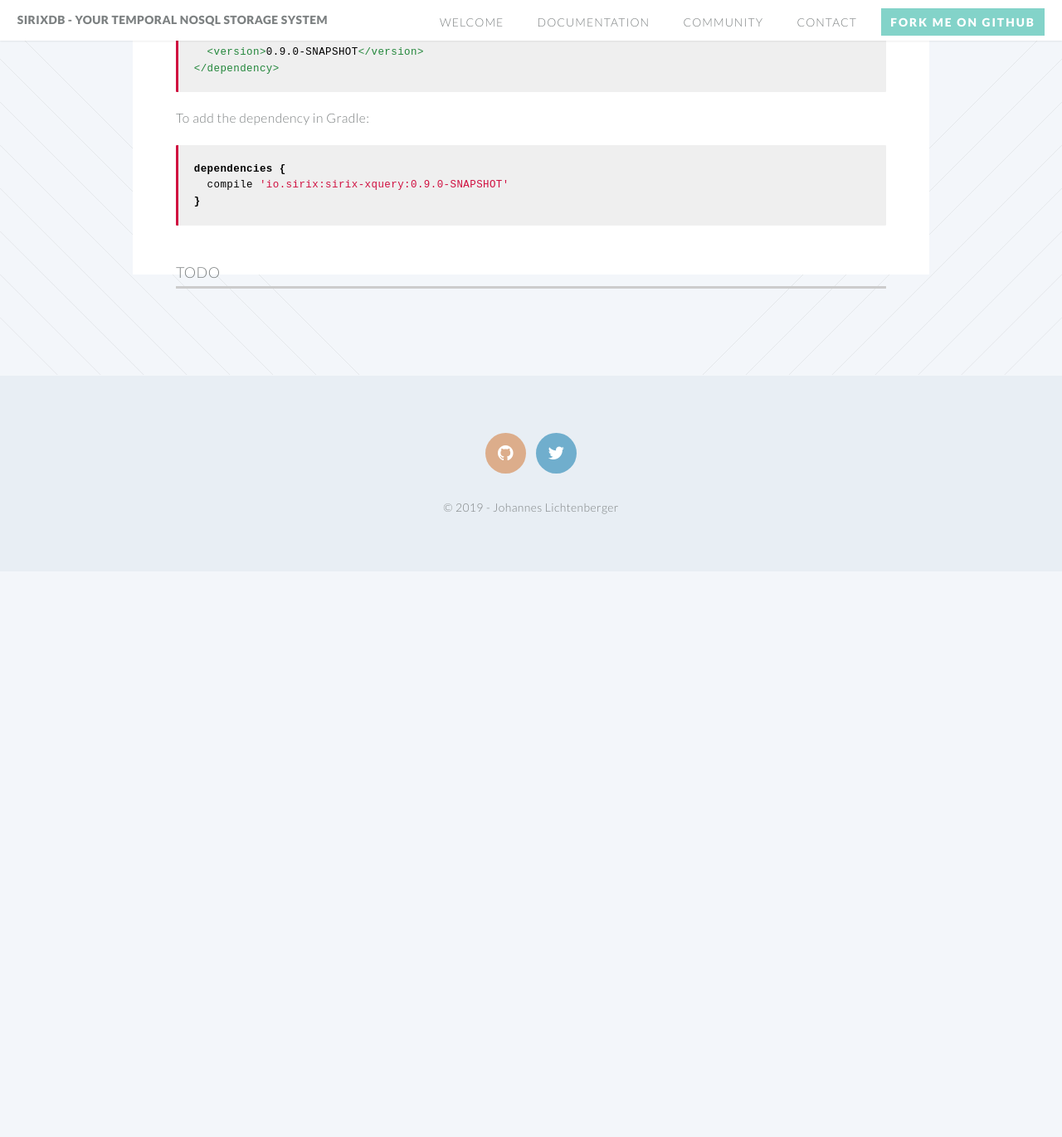
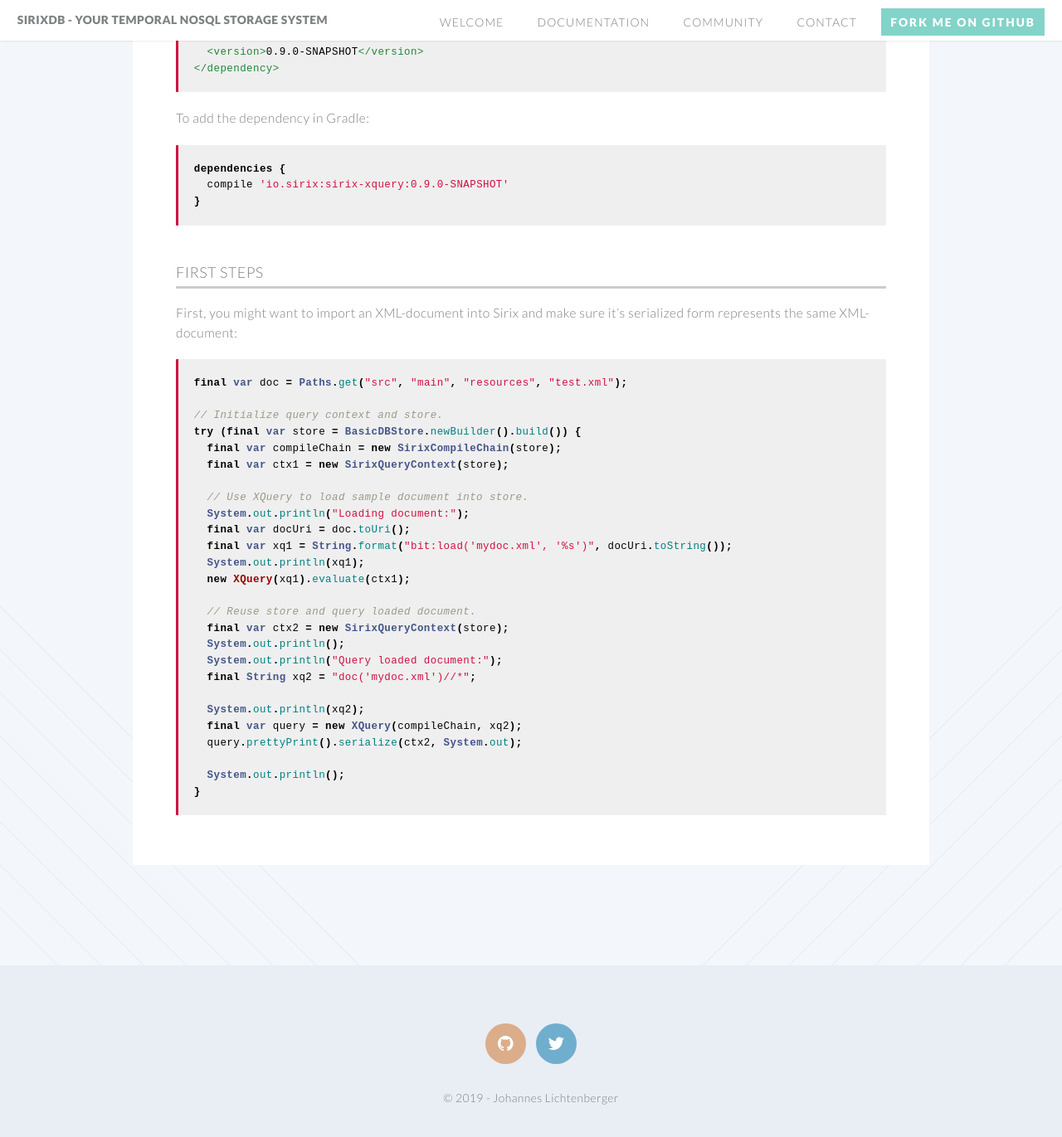
Before and after one commit to sirixdb/sirixdb.github.io, a Jekyll site: the page built from xml-xquery-api.md, in a window 1280 px wide and 1400 px high, scrolled down 1208 px. Shown: the top 1371 px of the window at 83% size. Built offline with Jekyll 4.4.1, drawn with Linux system fonts in a browser that asks for light colours; our own code applies the rules of GitHub Pages for plain Markdown files; before the commit the page ends 1897 px from its top, so only the background shows below that.

Commit message:
Update xml-xquery-api.md

````diff
--- a/xml-xquery-api.md
+++ b/xml-xquery-api.md
@@ -52,4 +52,34 @@
 }
 ```
 
-### TODO
+### First steps
+First, you might want to import an XML-document into Sirix and make sure it's serialized form represents the same XML-document:
+
+```java
+final var doc = Paths.get("src", "main", "resources", "test.xml");
+
+// Initialize query context and store.
+try (final var store = BasicDBStore.newBuilder().build()) {
+  final var compileChain = new SirixCompileChain(store);
+  final var ctx1 = new SirixQueryContext(store);
+
+  // Use XQuery to load sample document into store.
+  System.out.println("Loading document:");
+  final var docUri = doc.toUri();
+  final var xq1 = String.format("bit:load('mydoc.xml', '%s')", docUri.toString());
+  System.out.println(xq1);
+  new XQuery(xq1).evaluate(ctx1);
+
+  // Reuse store and query loaded document.
+  final var ctx2 = new SirixQueryContext(store);
+  System.out.println();
+  System.out.println("Query loaded document:");
+  final String xq2 = "doc('mydoc.xml')//*";
+
+  System.out.println(xq2);
+  final var query = new XQuery(compileChain, xq2);
+  query.prettyPrint().serialize(ctx2, System.out);
+
+  System.out.println();
+}
+```
````
